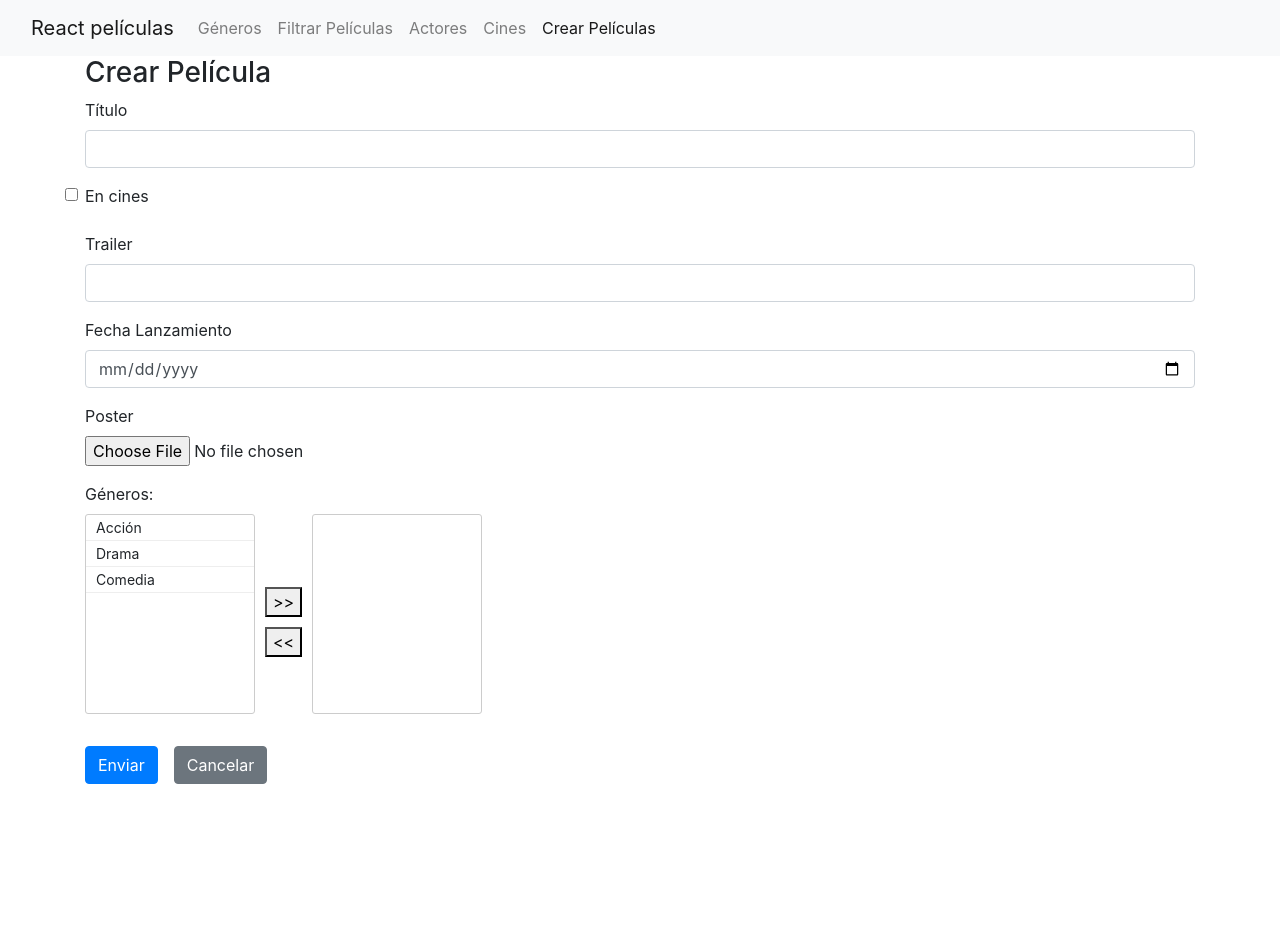
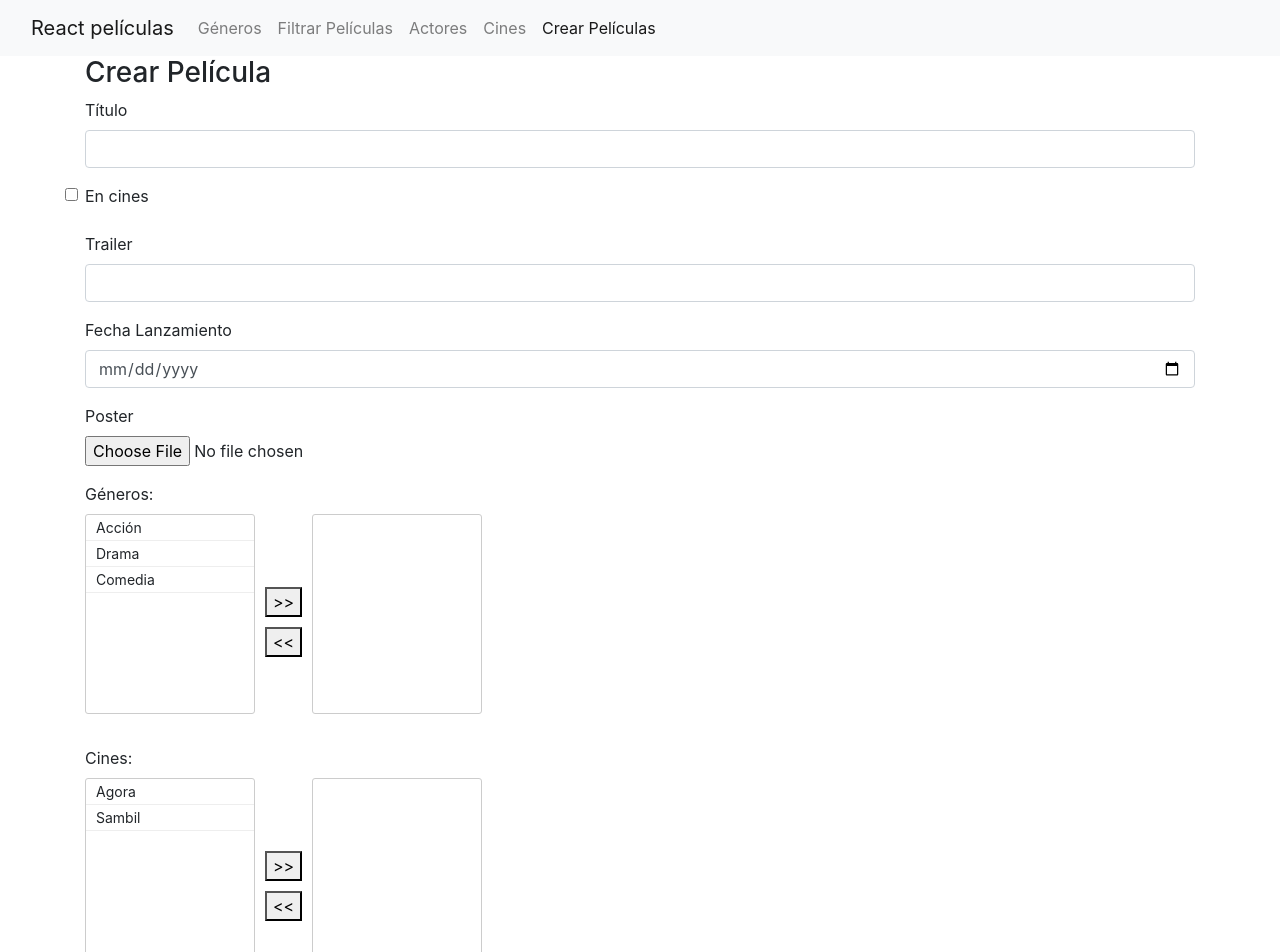
Before and after one commit to Zeballos-Ariadna/Proyecto-React_ASP.NET, a React (Create React App) app: page /peliculas/crear in a window 1280 px wide. Shown: the top 952 px of the page. Before the commit the page ends 800 px from the top, so only its background shows below. Built offline with nearby package versions, Linux system fonts and the light colour scheme.

Commit message:
Selector múltiple de Cines

```diff
--- a/src/peliculas/CrearPeliculas.tsx
+++ b/src/peliculas/CrearPeliculas.tsx
@@ -1,3 +1,4 @@
+import { cineDTO } from "../cines/cines.model";
 import { generoDTO } from "../generos/generos.model";
 import FormularioPeliculas from "./FormularioPeliculas";
 
@@ -9,11 +10,18 @@ export default function CrearPeliculas(){
         {id:3, nombre: 'Comedia'}
     ]
 
+    const cines: cineDTO[] = [
+        {id:1, nombre: 'Agora'},
+        {id:2, nombre: 'Sambil'}
+    ]
+
     return(
         <>
             <h3>Crear Película</h3>
 
             <FormularioPeliculas
+                cinesNoSeleccionados={cines}
+                cinesSeleccionados={[]}
                 generosNoSeleccionados={generos}
                 generosSeleccionados={[]}
                 modelo={{titulo:'', enCines: false, trailer:''}}
--- a/src/peliculas/EditarPeliculas.tsx
+++ b/src/peliculas/EditarPeliculas.tsx
@@ -1,3 +1,4 @@
+import { cineDTO } from "../cines/cines.model";
 import { generoDTO } from "../generos/generos.model";
 import FormularioPeliculas from "./FormularioPeliculas";
 
@@ -11,10 +12,20 @@ export default function EditarPeliculas(){
         {id:3, nombre: 'Comedia'}
     ]
 
+    const cinesSeleccionados: cineDTO[] = [
+        {id:2, nombre: 'Sambil'}
+    ]
+
+    const cinesNoSeleccionados: cineDTO[] = [
+        {id:1, nombre: 'Agora'}
+    ]
+
     return(
         <>
             <h3>Editar Película</h3>
             <FormularioPeliculas
+                cinesSeleccionados={cinesSeleccionados}
+                cinesNoSeleccionados={cinesNoSeleccionados}
                 generosNoSeleccionados={generosNoSeleccionados}
                 generosSeleccionados={generosSeleccionados}
                 modelo={{titulo:'SpiderMan', enCines: true, trailer:'url',
--- a/src/peliculas/FormularioPeliculas.tsx
+++ b/src/peliculas/FormularioPeliculas.tsx
@@ -10,11 +10,15 @@ import { Link } from "react-router-dom";
 import SelectorMultiple, { selectorMultipleModel } from "../utils/SelectorMultiple";
 import { generoDTO } from "../generos/generos.model";
 import { useState } from "react";
+import { cineDTO } from "../cines/cines.model";
 
 export default function FormularioPeliculas(props: formularioPeliculasProps){
 
     const [generosSeleccionados, setGenerosSeleccionados] = useState(mapear(props.generosSeleccionados));
     const [generosNoSeleccionados, setGenerosNoSeleccionados] = useState(mapear(props.generosNoSeleccionados));
+
+    const [cinesSeleccionados, setCinesSeleccionados] = useState(mapear(props.cinesSeleccionados));
+    const [cinesNoSeleccionados, setCinesNoSeleccionados] = useState(mapear(props.cinesNoSeleccionados));
 
     function mapear(arreglo: {id: number,nombre: string}[]): selectorMultipleModel[]{
         return arreglo.map(valor =>{
@@ -27,6 +31,7 @@ export default function FormularioPeliculas(props: formularioPeliculasProps){
             initialValues={props.modelo}
             onSubmit={(valores, acciones)=> {
                 valores.generosIds= generosSeleccionados.map(valor=> valor.llave);
+                valores.cinesIds= cinesSeleccionados.map(valor => valor.llave);
                 props.onSubmit(valores,acciones);
             }}
             validationSchema={Yup.object({
@@ -53,6 +58,16 @@ export default function FormularioPeliculas(props: formularioPeliculasProps){
                         />
                     </div>
 
+                    <div className="form-group">
+                        <label>Cines: </label>
+                        <SelectorMultiple seleccionados={cinesSeleccionados}
+                            noSeleccionados={cinesNoSeleccionados}
+                            onChange={(seleccionados,noSeleccionados)=> {
+                                setCinesSeleccionados(seleccionados);
+                                setCinesNoSeleccionados(noSeleccionados);
+                            }}
+                        />
+                    </div>
 
                     <Button disabled={formikProps.isSubmitting} type="submit" >Enviar</Button>
                     <Link className="btn btn-secondary" to="/" >Cancelar</Link>
@@ -67,4 +82,6 @@ interface formularioPeliculasProps{
     onSubmit(valores: peliculaCreacionDTO, acciones: FormikHelpers<peliculaCreacionDTO>): void;
     generosSeleccionados: generoDTO[];
     generosNoSeleccionados: generoDTO[];
+    cinesSeleccionados: cineDTO[];
+    cinesNoSeleccionados: cineDTO[];
 }
--- a/src/peliculas/peliculas.model.d.ts
+++ b/src/peliculas/peliculas.model.d.ts
@@ -12,6 +12,7 @@ export interface peliculaCreacionDTO{
     poster?: File;
     posterURL?: string;
     generosIds?: number[];
+    cinesIds?: number[];
 }
 
 export interface landigPageDTO{
```
Also changed, not shown: src/cines/cines.model.d.ts (+7 -0 lines).
